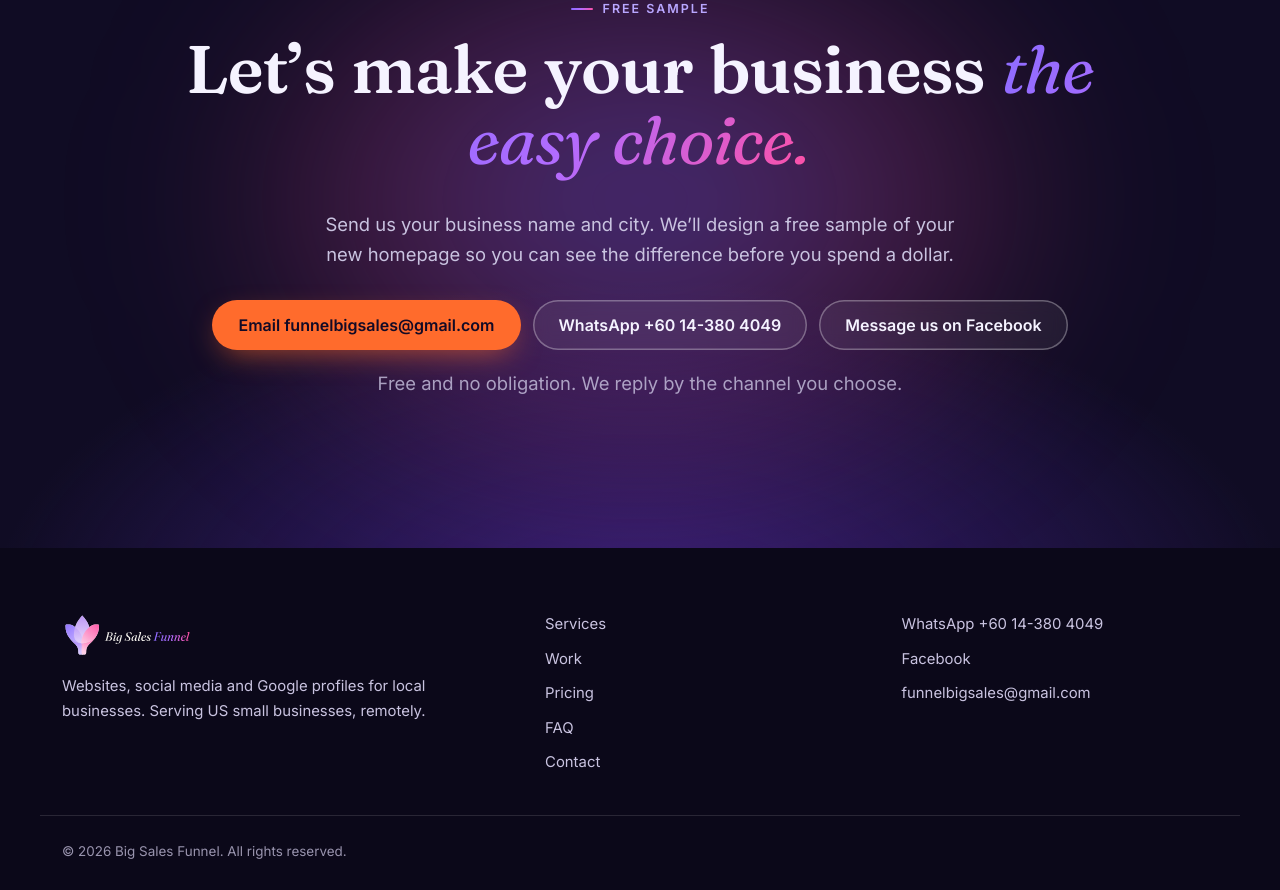
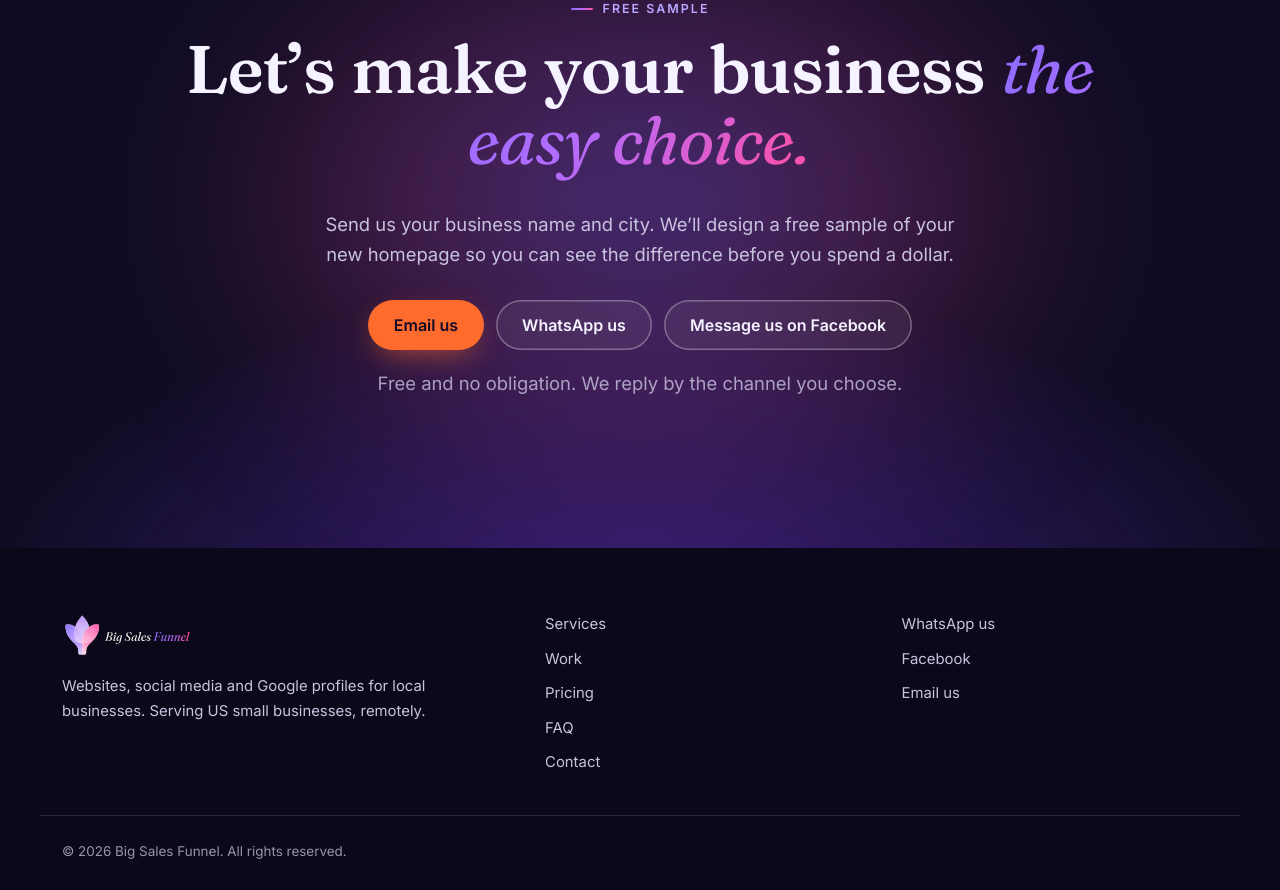
Before and after one commit to phoebelo/bigsalesfunnel, a plain HTML site: page index.html in a window 1280 px wide. Shown: the part 9897-10787 px from the top of the page. Drawn offline with Linux system fonts and the light colour scheme.

Commit message:
Hide the email address and phone number in visible text. (#4)
The contact buttons and footer still link to the same mailto and WhatsApp addresses, and the labels now say Email us and WhatsApp us.

Co-authored-by: Cursor Agent <cursoragent@cursor.com>

```diff
--- a/index.html
+++ b/index.html
@@ -366,8 +366,8 @@
     <h2>Let’s make your business <em>the easy choice.</em></h2>
     <p>Send us your business name and city. We’ll design a free sample of your new homepage so you can see the difference before you spend a dollar.</p>
     <div class="cta-row center">
-      <a class="btn" href="mailto:funnelbigsales@gmail.com">Email funnelbigsales@gmail.com</a>
-      <a class="btn btn-glass" href="https://wa.me/60143804049" rel="noopener">WhatsApp +60 14-380 4049</a>
+      <a class="btn" href="mailto:funnelbigsales@gmail.com">Email us</a>
+      <a class="btn btn-glass" href="https://wa.me/60143804049" rel="noopener">WhatsApp us</a>
       <a class="btn btn-glass" href="https://www.facebook.com/bigsalefunnel" rel="noopener">Message us on Facebook</a>
     </div>
     <p class="small">Free and no obligation. We reply by the channel you choose.</p>
@@ -390,9 +390,9 @@
       <a href="#services">Services</a><a href="#work">Work</a><a href="#packages">Pricing</a><a href="#faq">FAQ</a><a href="#contact">Contact</a>
     </nav>
     <div class="foot-contact">
-      <a href="https://wa.me/60143804049" rel="noopener">WhatsApp +60 14-380 4049</a>
+      <a href="https://wa.me/60143804049" rel="noopener">WhatsApp us</a>
       <a href="https://www.facebook.com/bigsalefunnel" rel="noopener">Facebook</a>
-      <a href="mailto:funnelbigsales@gmail.com">funnelbigsales@gmail.com</a>
+      <a href="mailto:funnelbigsales@gmail.com">Email us</a>
     </div>
   </div>
   <div class="wrap foot-base">© <span id="yr">2026</span> Big Sales Funnel. All rights reserved.</div>
```
Also changed, not shown: 404.html (+1 -1 lines).
